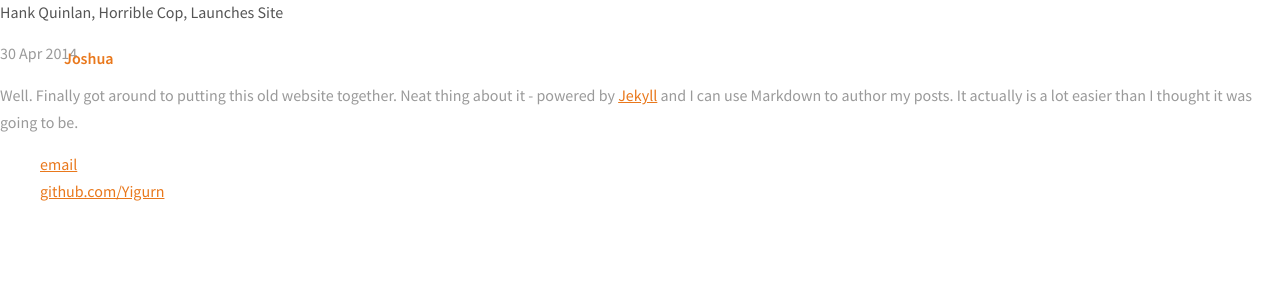
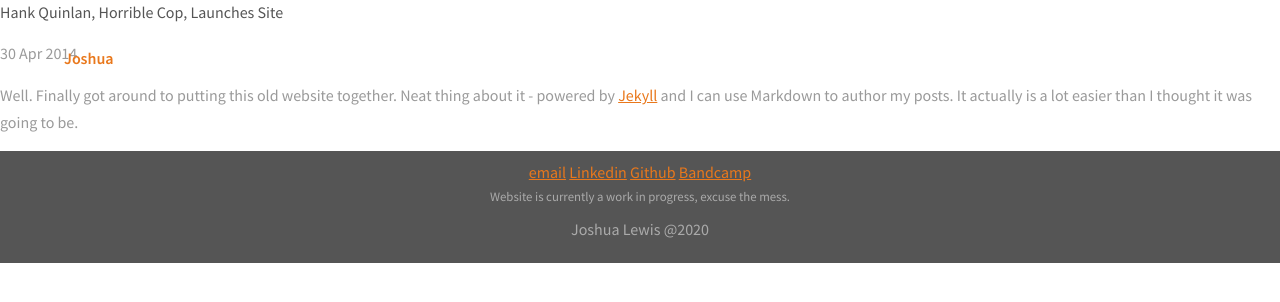
Before and after one commit to Yigurn/yigurn.github.io, a Jekyll site: the page built from _posts/2020-03-19-new-dev-blog.md, in a window 1280 px wide. Shown: the top 302 px of the page. Built offline with Jekyll 4.4.1, drawn with Linux system fonts in a browser that asks for light colours; nearby versions of some CDN libraries; library files that are not in the unit come from our copies.

Commit message:
Update default.html

```diff
--- a/_layouts/default.html
+++ b/_layouts/default.html
@@ -22,11 +22,24 @@
 			{{ content }}
 
 			</div><!-- /.container -->
-			<footer>
-	    		<ul>
-	        		<li><a href="mailto:Joshua.B.Lewis@outlook.com">email</a></li>
-	        		<li><a href="https://github.com/Yigurn">github.com/Yigurn</a></li>
-				</ul>
-			</footer>
-		</body>
+
+<!-- Social -->
+        <footer id="social">
+            <div id="icon-wrap">
+		<a href="mailto:Joshua.B.Lewis@outlook.com">email</a>
+                <a href="https://www.linkedin.com/in/joshua-b-lewis/">Linkedin</a>
+                <a href="https://www.github.com">Github</a>
+                <a href="https://vinolent.bandcamp.com/">Bandcamp</a>
+            </div>
+            <div class="info">
+                <div class="message">
+                   Website is currently a work in progress, excuse the mess.
+                </div>
+                <div class="footnote">
+                    Joshua Lewis
+                    <span class="highlight">@2020</span>
+                </div>
+            </div>
+        </footer>
+	</body>
 	</html>
```
